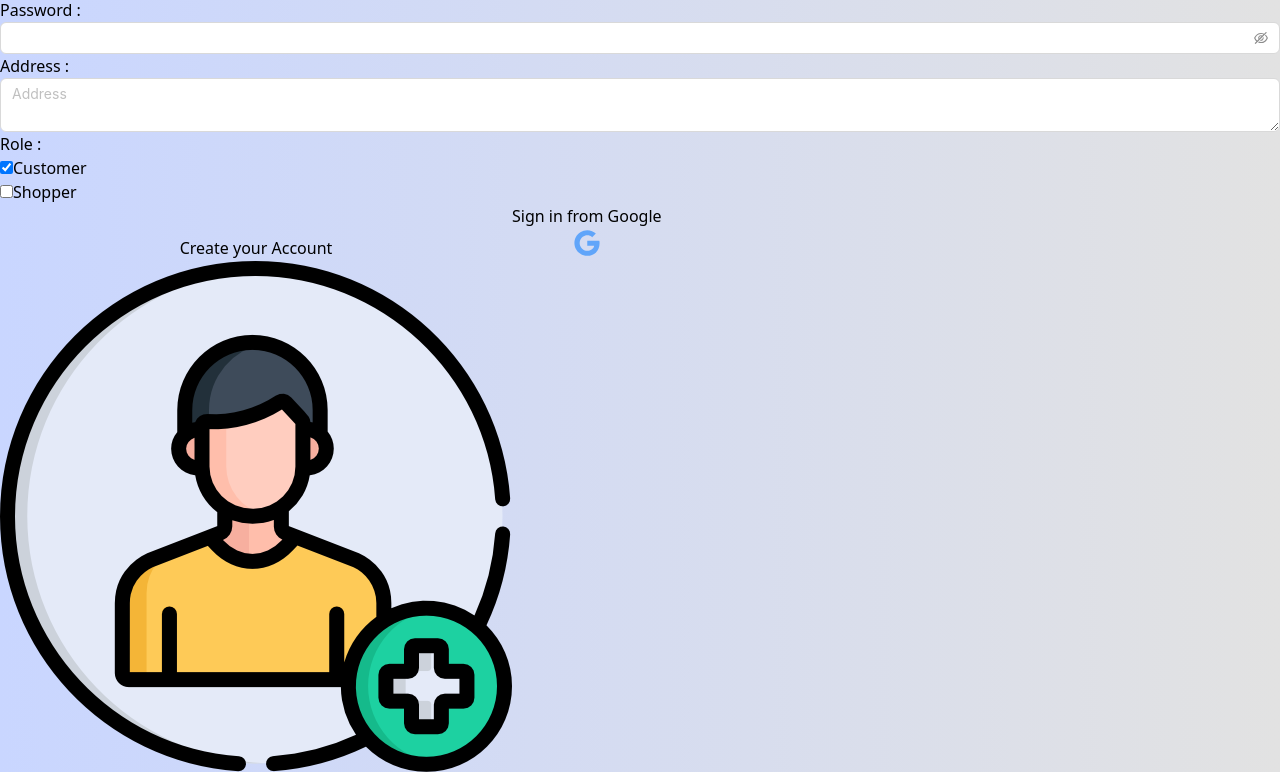
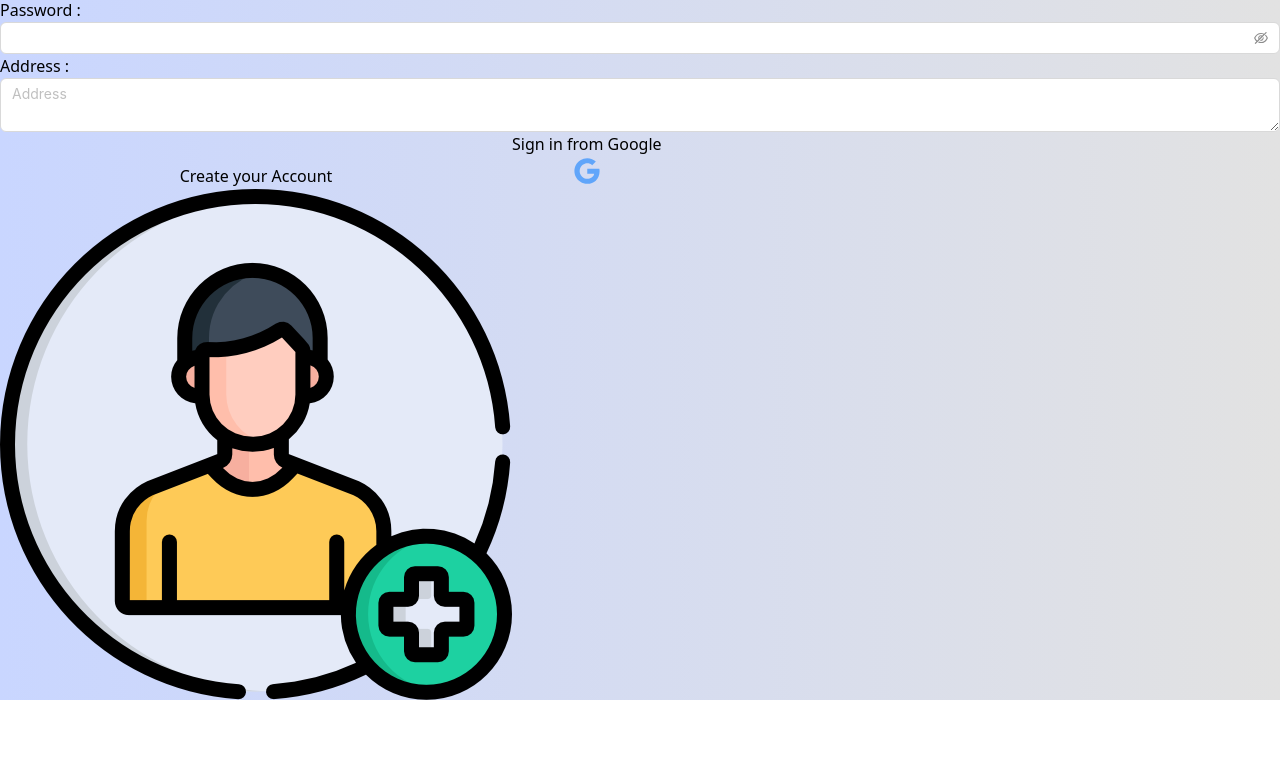
Before and after one commit to Amarprasad33/on-walk, a React (Vite) app in the folder client/: page /signup in a window 1280 px wide. Shown: the part 1469-2241 px from the top of the page. After the commit the page ends 2169 px from the top, so only its background shows below. Built offline with nearby package versions, Linux system fonts and the light colour scheme.

Commit message:
slight-changes in forms

```diff
--- a/client/src/pages/SignUp.jsx
+++ b/client/src/pages/SignUp.jsx
@@ -15,15 +15,15 @@ export const SignUp = () => {
         email: "",
         password: "",
         address: [],
-        role: "buyer",
+        // role: "buyer",
     });
     const handleChange = (e) => {
-        if (e.target.id === "seller" || e.target.id === "buyer") {
-            setFromData({
-                ...formData,
-                role: e.target.id,
-            });
-        }
+        // if (e.target.id === "seller" || e.target.id === "buyer") {
+        //     setFromData({
+        //         ...formData,
+        //         role: e.target.id,
+        //     });
+        // }
         if (e.target.id === "address") {
             setFromData({
                 ...formData,
@@ -116,7 +116,7 @@ export const SignUp = () => {
                         <label className='text-slate-600 w-[15%] mt-2'>Address : </label>
                         <TextArea placeholder="Address" className="border w-[85%] rounded-lg p-2 outline-none " id="address" onChange={handleChange} />
                     </div>
-                    <div className='flex flex-row gap-2'>
+                    {/* <div className='flex flex-row gap-2'>
                         <label className='text-slate-600 w-[15%] mt-2'>Role :</label>
                         <div className='flex flex-wrap gap-6'>
                             <div className="flex gap-2">
@@ -128,7 +128,7 @@ export const SignUp = () => {
                                 <span className='text-slate-600 mt-1'>Shopper</span>
                             </div>
                         </div>
-                    </div>
+                    </div> */}
                     <div className='flex flex-row gap-4'>
                         <button onClick={handleSubmit} className='border w-[50%] mx-auto rounded-lg mt-5 bg-blue-400 pr-4 pl-4 pb-2 pt-2  hover:opacity-90  hover:scale-105 transition-scale duration-300'>
                             <div className='flex flex-row gap-4 justify-center'>
--- a/client/src/pages/merchant/CreateStore.jsx
+++ b/client/src/pages/merchant/CreateStore.jsx
@@ -62,7 +62,7 @@ export default function CreateStore() {
         <NavbarAfterLogin />
         <div aria-label="page-container" className="flex flex-col items-center mt-12">
             <div aria-label="form-container" className="flex flex-col">
-                <div className="font-medium text-4xl text-[#3958FA]">Enter your details</div>
+                <div className="font-medium text-4xl text-[#3958FA]">Enter your details to register your store</div>
 
                 <div aria-label="form-content" className="mt-5 flex flex-col gap-3">
                     <div className="input-group flex flex-col gap-2">
--- a/client/src/pages/merchant/StoreManager.jsx
+++ b/client/src/pages/merchant/StoreManager.jsx
@@ -1,8 +1,9 @@
 import axios from "axios";
 import { useEffect } from "react"
+import { useNavigate } from "react-router-dom";
 
 export default function StoreManager() {
-
+  const navigate = useNavigate();
   /*
     `https://assumes-outlook-faq-newbie.trycloudflare.com/api/getmerchant`
     const getUser = async ()=>{
@@ -50,7 +51,7 @@ export default function StoreManager() {
               Hey There!
             </div>
 
-            <button className="p-6 w-[28rem] bg-[#2238FF] rounded-md text-slate-100 mt-24" style={{'background': 'linear-gradient(28deg, rgba(29, 209, 221, 1) 0%, rgba(37, 178, 187, 1) 20%, rgba(34, 56, 255, 1) 42%, rgba(137, 52, 222, 1) 69%, rgba(211, 25, 214, 1) 100%)'}}>
+            <button className="p-6 w-[28rem] bg-[#2238FF] rounded-md text-slate-100 mt-24" onClick={() => navigate('/merch/manage/items')} style={{'background': 'linear-gradient(28deg, rgba(29, 209, 221, 1) 0%, rgba(37, 178, 187, 1) 20%, rgba(34, 56, 255, 1) 42%, rgba(137, 52, 222, 1) 69%, rgba(211, 25, 214, 1) 100%)'}}>
                 Manage your registered shop
             </button>
             <button className="p-6 w-[28rem] bg-[#2238FF] rounded-md text-slate-100 mt-24">View sales at your shop</button>
```
